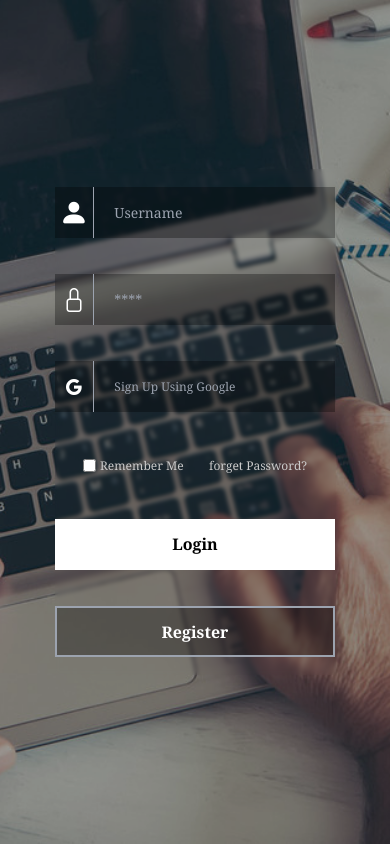
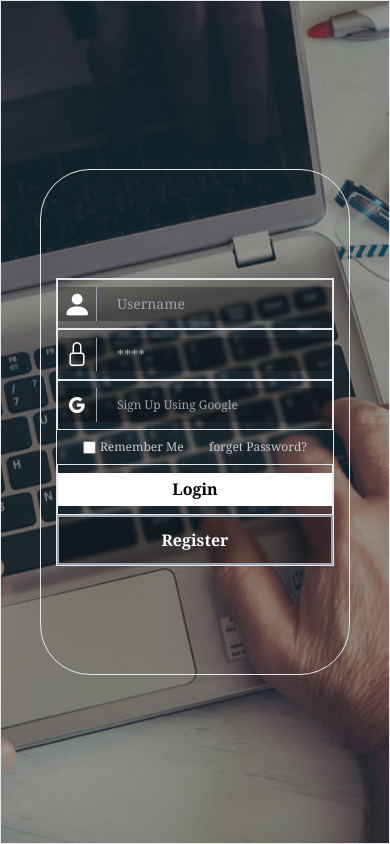
Before and after one commit to Khappe99/passwordP, a website: page SIGN_UP.html in a window 390 px wide. Drawn offline with nearby package versions, Linux system fonts and the light colour scheme; files whose address does not match are found by name.

Commit message:
update code

```diff
--- a/SIGN_UP.html
+++ b/SIGN_UP.html
@@ -21,31 +21,31 @@
     <!-- main_container -->
 
     <section
-      class="md:w-[100%] md:h-[100vh] sm:w-[100%] sm:h-[100vh] w-[100%] h-[100vh] flex items-center justify-center"
+      class="md:w-[100%] md:h-[100vh] sm:w-[100%] sm:h-[100vh] w-[100%] h-[100vh] flex items-center justify-center border"
       style="background-color: rgba(0, 0, 0, 0.3)"
     >
       <div
-        class="md:w-[50%] md:h-[90vh] sm:w-[70%] sm:h-[80vh] w-[80%] h-[80vh] flex items-center justify-center rounded-[50px]"
+        class="md:w-[50%] md:h-[90vh] sm:w-[70%] sm:h-[80vh] w-[80%] h-[60vh] flex items-center justify-center rounded-[50px] border"
       >
         <!-- .. -->
 
         <!-- USER_SIGNIN-CREATE-ACCOUNT -->
 
         <div
-          class="md:w-[80%] md:h-[50vh] sm:w-[91%] sm:h-[50vh] w-[90%] h-[60vh] flex justify-around items-center flex-col sign_hold"
+          class="md:w-[80%] md:h-[50vh] sm:w-[91%] sm:h-[50vh] w-[90%] h-[400vh] flex justify-between items-center flex-col sign_hold border"
           style="backdrop-filter: blur(2px)"
         >
           <!-- .. -->
 
           <!-- USER_NAME_SIGN -->
           <div
-            class="md:w-[100%] md:h-[8vh] sm:w-[100%] sm:h-[8vh] w-[100%] h-[8vh] flex items-center justify-center"
+            class="md:w-[100%] md:h-[8vh] sm:w-[100%] sm:h-[8vh] w-[100%] h-[6vh] flex items-center justify-center border"
           >
             <!-- .. -->
 
             <!-- USER_PROFILE_PHOTO -->
             <div
-              class="md:w-[2.6rem] md:h-[6vh] sm:w-[3rem] sm:h-[6vh] w-[3rem] h-[6vh] text-[#fff] text-[1.8rem] flex items-center justify-center border-r border-gray-400 bg-[#000] hover:cursor-pointer"
+              class="md:w-[2.6rem] md:h-[6vh] sm:w-[3rem] sm:h-[6vh] w-[3rem] h-[4vh] text-[#fff] text-[1.8rem] flex items-center justify-center border-r border-gray-400 bg-[#000] hover:cursor-pointer"
               style="background-color: rgba(0, 0, 0, 0.3)"
             >
               <i class="bi bi-person-fill"></i>
@@ -53,7 +53,7 @@
 
             <!-- USER_ENTER -->
             <input
-              class="md:w-[18rem] md:h-[6vh] sm:w-[20rem] sm:h-[6vh] w-[18rem] h-[6vh] text-[#fff] font-serif text-sm pl-5 bg-[#000]"
+              class="md:w-[18rem] md:h-[6vh] sm:w-[20rem] sm:h-[6vh] w-[18rem] h-[4vh] text-[#fff] font-serif text-sm pl-5 bg-[#000]"
               type="text"
               style="background-color: rgba(0, 0, 0, 0.3)"
               placeholder="Username"
@@ -65,13 +65,13 @@
           <!-- USER_PASSWORD_SIGN -->
 
           <div
-            class="md:w-[100%] md:h-[8vh] sm:w-[100%] sm:h-[8vh] w-[100%] h-[8vh] flex items-center justify-center"
+            class="md:w-[100%] md:h-[8vh] sm:w-[100%] sm:h-[8vh] w-[100%] h-[6vh] flex items-center justify-center border"
           >
             <!-- .. -->
 
             <!-- USER_PROFILE_PHOTO -->
             <div
-              class="md:w-[2.6rem] md:h-[6vh] sm:w-[3rem] sm:h-[6vh] w-[3rem] h-[6vh] text-[#fff] text-[1.5rem] flex items-center justify-center border-r border-gray-400 bg-[#000] hover:cursor-pointer"
+              class="md:w-[2.6rem] md:h-[6vh] sm:w-[3rem] sm:h-[6vh] w-[3rem] h-[4vh] text-[#fff] text-[1.5rem] flex items-center justify-center border-r border-gray-400 bg-[#000] hover:cursor-pointer"
               style="background-color: rgba(0, 0, 0, 0.3)"
             >
               <i class="bi bi-lock"></i>
@@ -79,7 +79,7 @@
 
             <!-- USER_ENTER -->
             <input
-              class="md:w-[18rem] md:h-[6vh] sm:w-[20rem] sm:h-[6vh] w-[18rem] h-[6vh] text-[#fff] font-serif text-sm pl-5 bg-[#000]"
+              class="md:w-[18rem] md:h-[6vh] sm:w-[20rem] sm:h-[6vh] w-[18rem] h-[4vh] text-[#fff] font-serif text-sm pl-5 bg-[#000]"
               type="password"
               style="background-color: rgba(0, 0, 0, 0.3)"
               placeholder="****"
@@ -90,14 +90,14 @@
 
           <!-- USER_ALTERNATIVE -->
           <div
-            class="md:w-[100%] md:h-[8vh] sm:w-[100%] sm:h-[8vh] w-[100%] h-[8vh] flex items-center justify-center"
+            class="md:w-[100%] md:h-[8vh] sm:w-[100%] sm:h-[8vh] w-[100%] h-[6vh] flex items-center justify-center border"
           >
             <!-- .. -->
 
             <!-- USER_PROFILE_PHOTO -->
 
             <div
-              class="md:w-[2.6rem] md:h-[6vh] sm:w-[3rem] sm:h-[6vh] w-[3rem] h-[6vh] flex items-center justify-center text-[#fff] bg-[#000] border-r border-gray-400"
+              class="md:w-[2.6rem] md:h-[6vh] sm:w-[3rem] sm:h-[6vh] w-[3rem] h-[4vh] flex items-center justify-center text-[#fff] bg-[#000] border-r border-gray-400"
               style="background-color: rgba(0, 0, 0, 0.3)"
             >
               <i class="bi bi-google"></i>
@@ -106,7 +106,7 @@
             <!-- GOOGLE_LOGIN -->
 
             <a
-              class="md:w-[18rem] md:h-[6vh] sm:w-[20rem] sm:h-[6vh] w-[18rem] h-[6vh] flex items-center text-gray-400 text-xs font-serif pl-5 bg-[rgba(0,0,0,0.3)]"
+              class="md:w-[18rem] md:h-[6vh] sm:w-[20rem] sm:h-[6vh] w-[18rem] h-[4vh] flex items-center text-gray-400 text-xs font-serif pl-5 bg-[rgba(0,0,0,0.3)]"
               href="#"
               ><input type="button" value="Sign Up Using Google"
             /></a>
@@ -116,7 +116,7 @@
 
           <!-- WEB_REG -->
           <div
-            class="md:w-[100%] md:h-[6vh] sm:w-[100%] sm:h-[6vh] w-[100%] h-[6vh] flex items-center justify-center"
+            class="md:w-[100%] md:h-[6vh] sm:w-[100%] sm:h-[6vh] w-[100%] h-[5vh] flex items-center justify-center"
           >
             <div
               class="md:w-[17rem] md:h-[6vh] sm:w-[18rem] sm:h-[4vh] w-[14rem] h-[4vh] flex items-center justify-between"
@@ -141,11 +141,11 @@
 
           <!-- USER_LOGIN -->
           <div
-            class="md:w-[100%] md:h-[8vh] sm:w-[100%] sm:h-[8vh] w-[100%] h-[8vh] flex items-center justify-center"
+            class="md:w-[100%] md:h-[8vh] sm:w-[100%] sm:h-[8vh] w-[100%] h-[6vh] flex items-center justify-center border"
           >
             <button
               type="submit"
-              class="md:w-[20.6rem] md:h-[6vh] sm:w-[23rem] sm:h-[6vh] w-[21rem] h-[6vh] font-serif font-[600] bg-white hover:bg-opacity-40 hover:text-[#fff]"
+              class="md:w-[20.6rem] md:h-[6vh] sm:w-[23rem] sm:h-[6vh] w-[21rem] h-[4vh] font-serif font-[600] bg-white hover:bg-opacity-40 hover:text-[#fff]"
             >
               Login
             </button>
@@ -155,7 +155,7 @@
 
           <!-- USER_REGISTER -->
           <div
-            class="md:w-[100%] md:h-[8vh] sm:w-[100%] sm:h-[8vh] w-[100%] h-[8vh] flex items-center justify-center"
+            class="md:w-[100%] md:h-[8vh] sm:w-[100%] sm:h-[8vh] w-[100%] h-[6vh] flex items-center justify-center"
           >
             <a
               class="md:w-[20.6rem] md:h-[6vh] sm:w-[23rem] sm:h-[6vh] w-[21rem] h-[6vh] flex items-center justify-center font-serif text-white font-[600] border-2 border-gray-400 bg-[rgba(0,0,0,0.3)] hover:border-none hover:bg-[rgba(0,0,0,0.5)]"
```
Also changed, not shown: index.html (+1 -1 lines).
